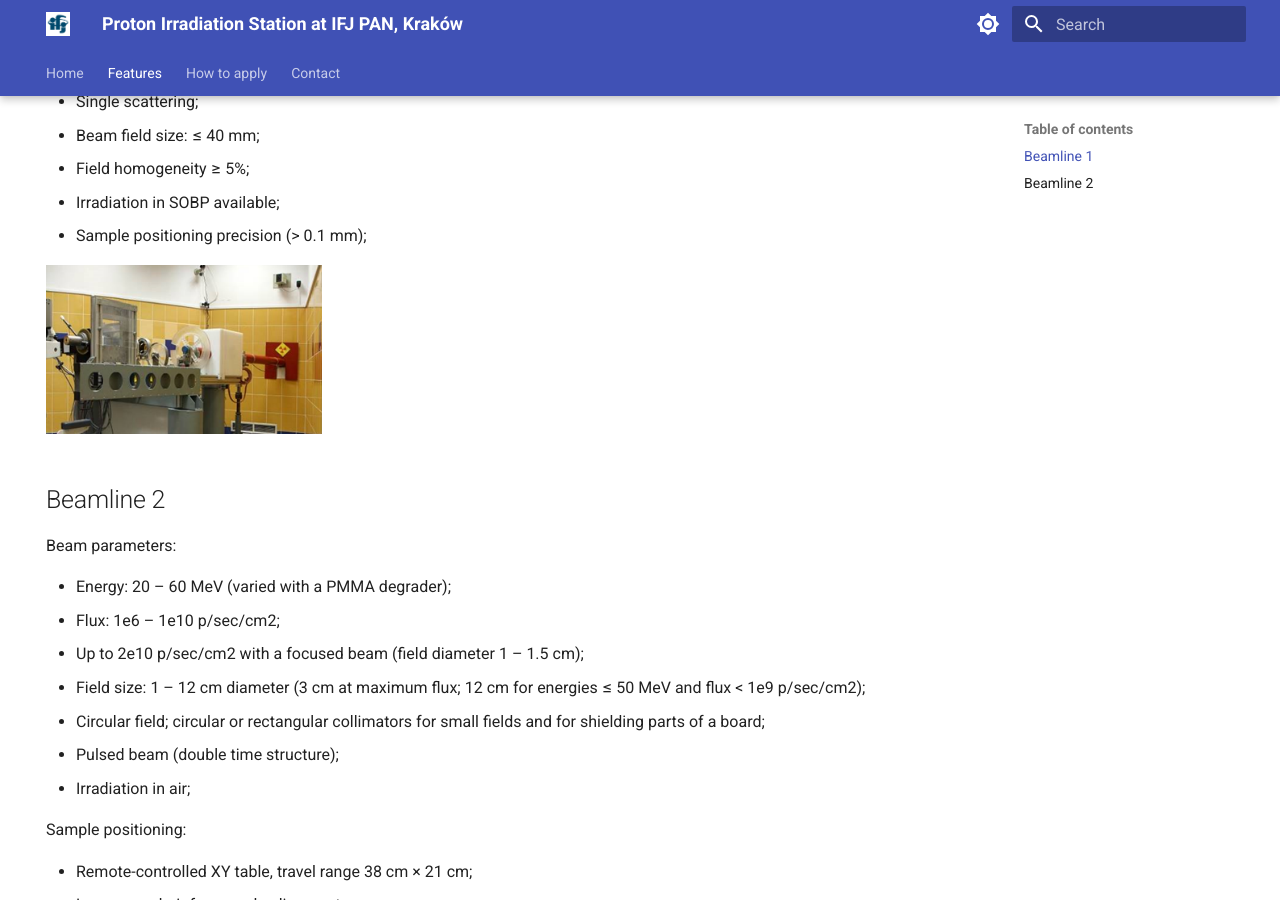
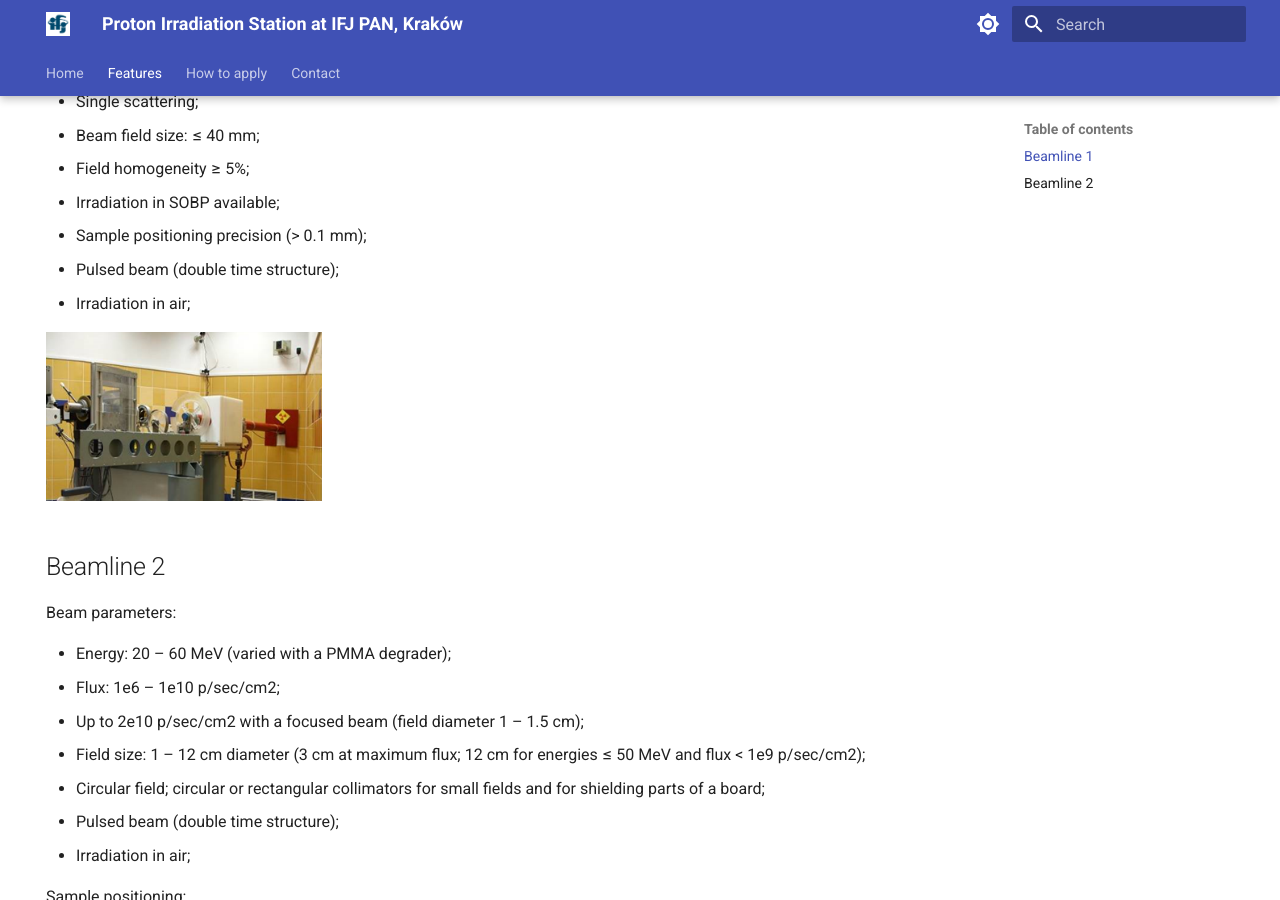
Before and after one commit to grzanka/proton-irradiation-www, an MkDocs documentation site: the page built from docs/features.md, in a window 1280 px wide and 900 px high, scrolled down 324 px. Built offline with MkDocs 1.6.1 and Material for MkDocs 9.7.7, drawn with Linux system fonts in a browser that asks for light colours.

Commit message:
Add pulsed beam and irradiation in air to Beamline 1
Co-Authored-By: Claude Opus 5.5 <noreply@anthropic.com>

```diff
--- a/docs/features.md
+++ b/docs/features.md
@@ -16,6 +16,8 @@ Beam parameters:
 - Field homogeneity ≥ 5%;
 - Irradiation in SOBP available;
 - Sample positioning precision (> 0.1 mm);
+- Pulsed beam (double time structure);
+- Irradiation in air;
 
 
 ![Experimental hall 1](img/station1.png)
```
